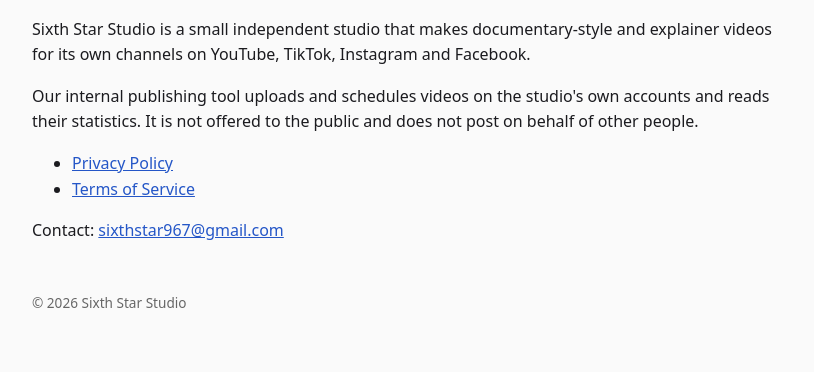
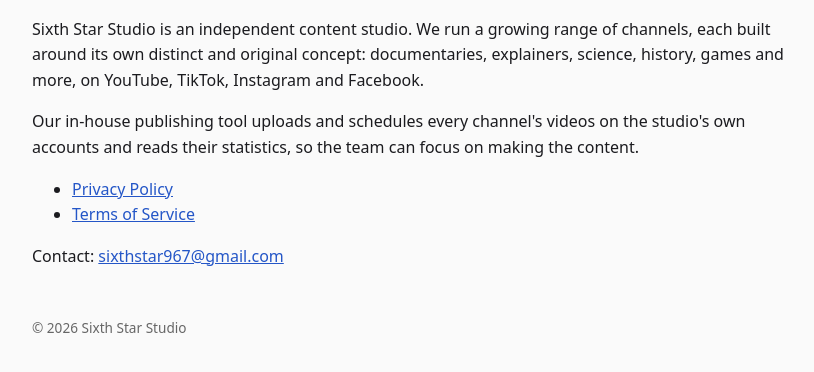
Before and after one commit to sixthstar967-arch/sixthstar967-arch.github.io, a plain HTML site: page index.html in a window 1280 px wide. Shown: the part 100-472 px from the top of the page, without its empty margins (228-1042 px from the left). Drawn offline with Linux system fonts and the light colour scheme.

Commit message:
Describe the studio and its channels

```diff
--- a/index.html
+++ b/index.html
@@ -1,8 +1,8 @@
 <!doctype html><html lang="en"><head><meta charset="utf-8"><meta name="viewport" content="width=device-width,initial-scale=1">
 <title>Sixth Star Studio</title><link rel="stylesheet" href="style.css"></head><body>
 <h1>Sixth Star Studio</h1>
-<p>Sixth Star Studio is a small independent studio that makes documentary-style and explainer videos for its own channels on YouTube, TikTok, Instagram and Facebook.</p>
-<p>Our internal publishing tool uploads and schedules videos on the studio's own accounts and reads their statistics. It is not offered to the public and does not post on behalf of other people.</p>
+<p>Sixth Star Studio is an independent content studio. We run a growing range of channels, each built around its own distinct and original concept: documentaries, explainers, science, history, games and more, on YouTube, TikTok, Instagram and Facebook.</p>
+<p>Our in-house publishing tool uploads and schedules every channel's videos on the studio's own accounts and reads their statistics, so the team can focus on making the content.</p>
 <ul><li><a href="privacy.html">Privacy Policy</a></li><li><a href="terms.html">Terms of Service</a></li></ul>
 <p>Contact: <a href="mailto:sixthstar967@gmail.com">sixthstar967@gmail.com</a></p>
 <footer>&copy; 2026 Sixth Star Studio</footer></body></html>
```
